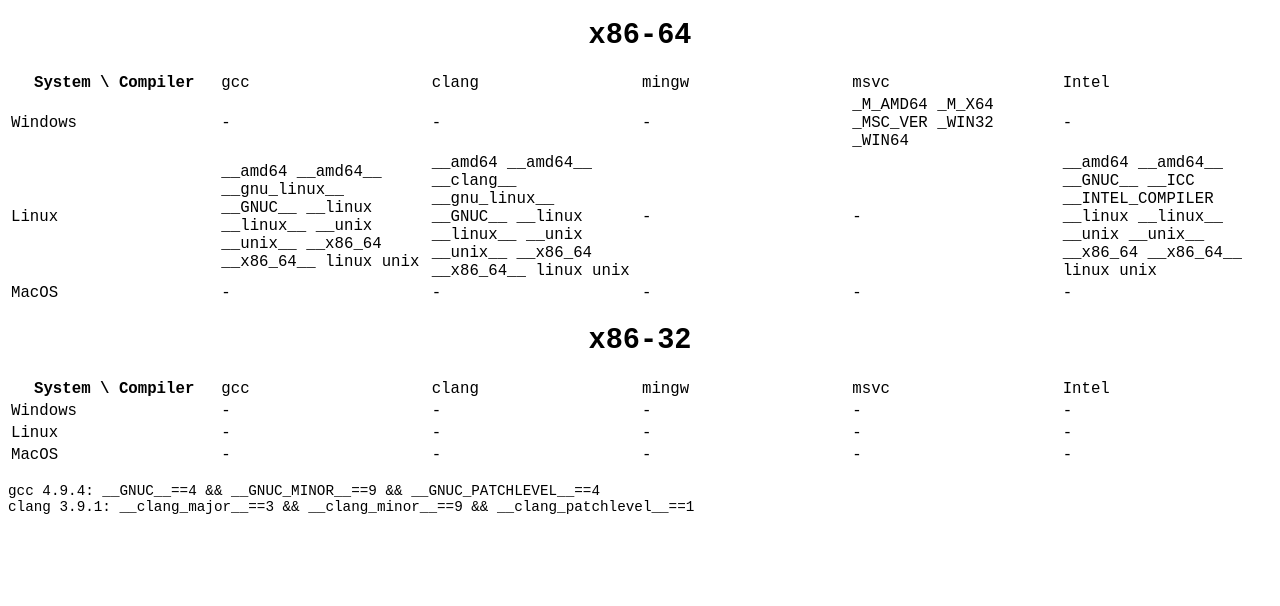
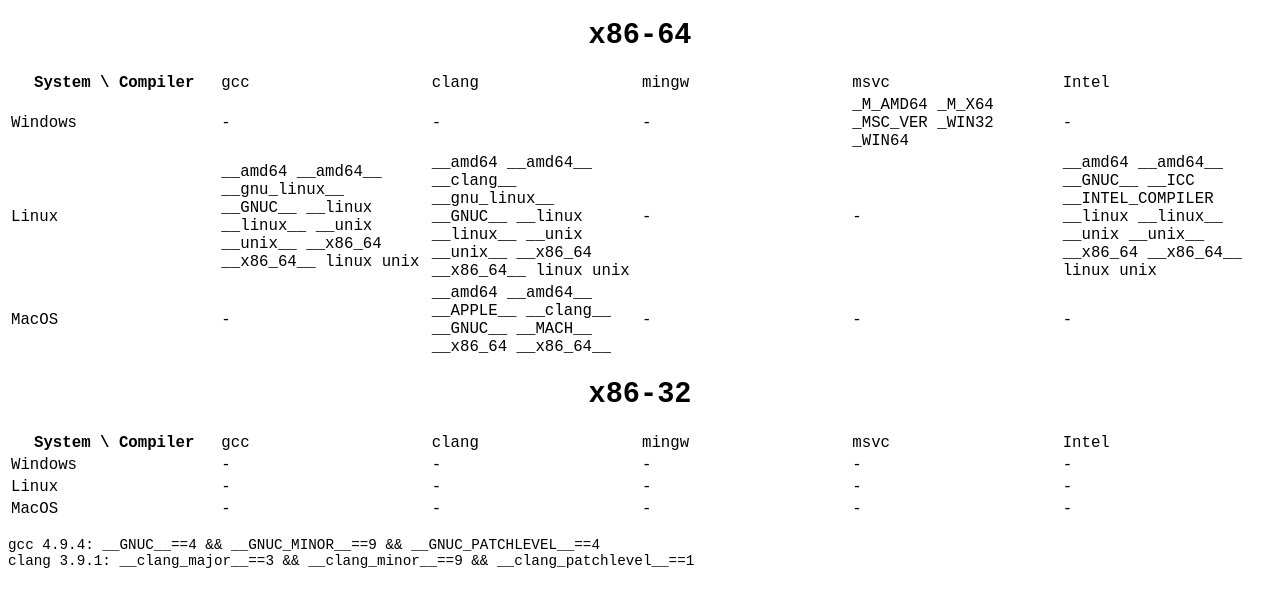
Before and after one commit to rnew/rnew.github.io, a plain HTML site: page index.html in a window 1280 px wide. Drawn offline with Linux system fonts and the light colour scheme.

Commit message:
MacOS x86-64 clang

```diff
--- a/index.html
+++ b/index.html
@@ -37,7 +37,7 @@
 <tr>
 <td>MacOS</td>
 <td>-</td><!-- gcc -->
-<td>-</td><!-- clang -->
+<td>__amd64 __amd64__ __APPLE__ __clang__ __GNUC__ __MACH__ __x86_64 __x86_64__</td><!-- clang -->
 <td>-</td><!-- mingw -->
 <td>-</td><!-- msvc -->
 <td>-</td><!-- Intel -->
```
